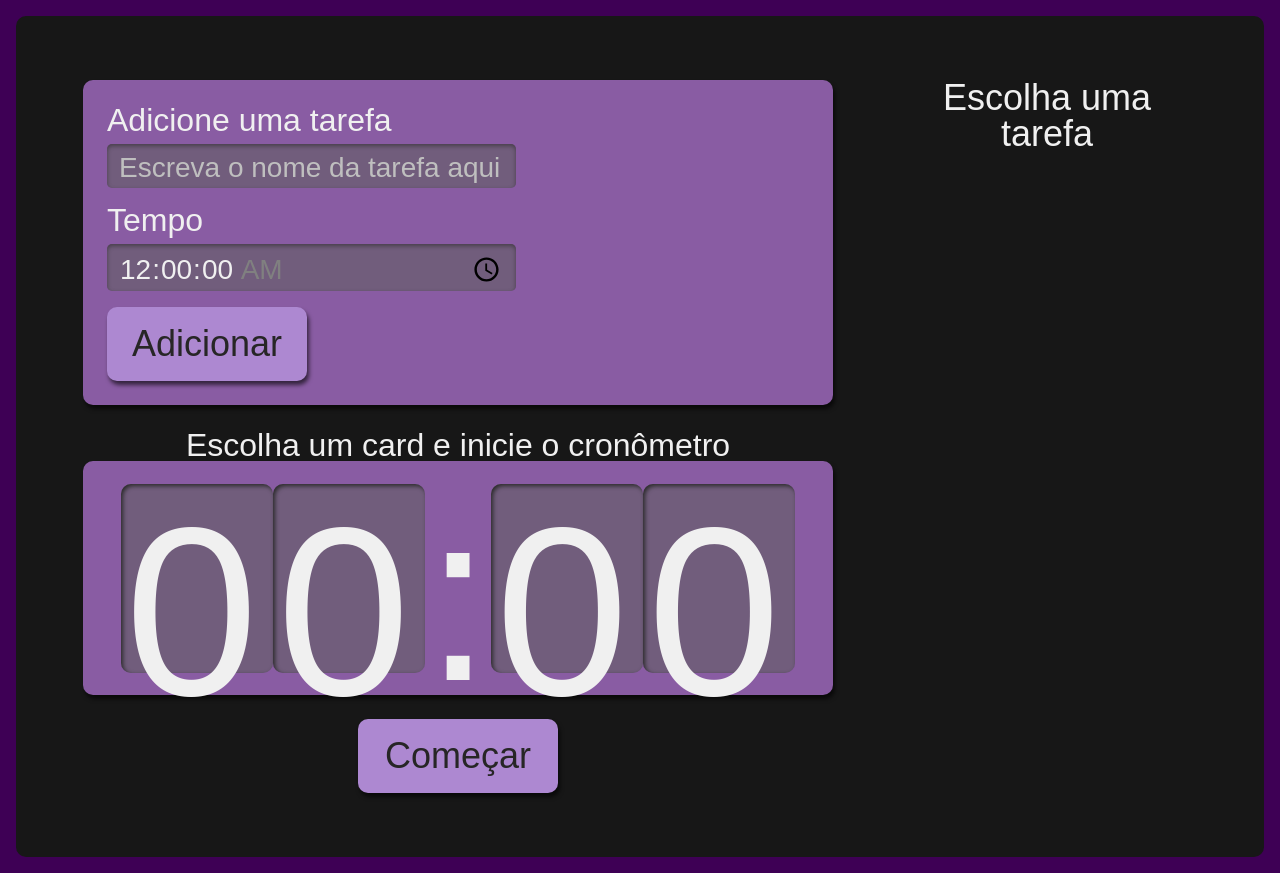
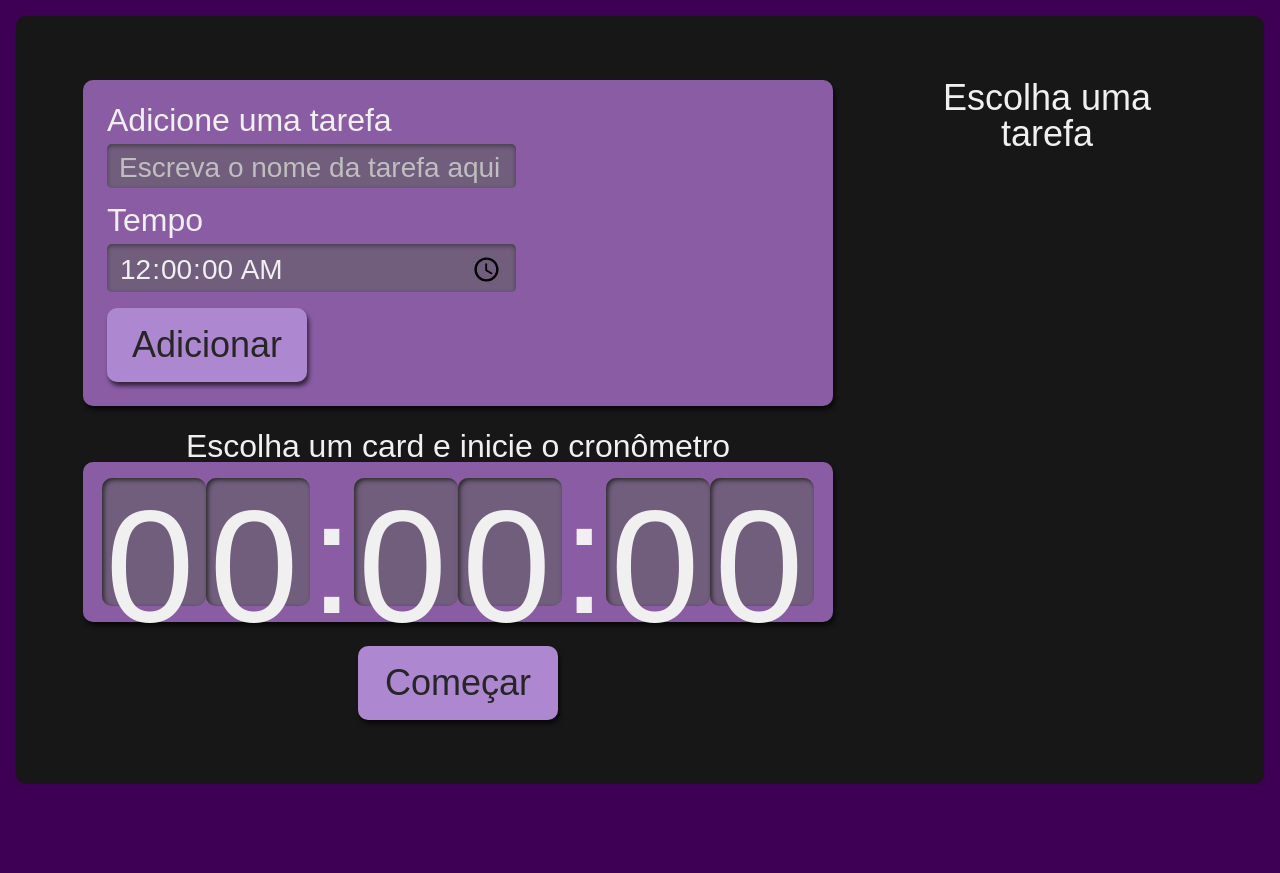
Before and after one commit to MelTami/project_matrix_react, a React (Create React App) app: page / in a window 1280 px wide. After the commit the page ends 800 px from the top, so only its background shows below. Built offline with nearby package versions, Linux system fonts and the light colour scheme.

Commit message:
prettier use and input start

```diff
--- a/src/components/Cronometro/Cronometro.module.scss
+++ b/src/components/Cronometro/Cronometro.module.scss
@@ -41,7 +41,7 @@
 
   @media screen and (min-width: 1280px) {
     .relogioWrapper {
-      font-size: 15rem;
+      font-size: 10rem;
     }
 
     p {
--- a/src/components/Cronometro/Relogio/Relogio.module.scss
+++ b/src/components/Cronometro/Relogio/Relogio.module.scss
@@ -7,8 +7,8 @@
   border-radius: 10px;
 
   @media screen and (min-width: 1280px) {
-    height: 10.8rem;
-    width: 9rem;
+    height: 7rem;
+    width: 6rem;
   }
 }
 
@@ -16,6 +16,6 @@
   height: 3.7rem;
 
   @media screen and (min-width: 1280px) {
-    height: 12.6rem;
+    height: 8rem;
   }
 }
--- a/src/components/Cronometro/Relogio/index.tsx
+++ b/src/components/Cronometro/Relogio/index.tsx
@@ -5,12 +5,18 @@ interface Props {
   tempo?: number;
 }
 export default function Relogio({ tempo = 0 }: Props) {
+  const horas = Math.floor(tempo / 3600);
+  tempo = tempo % 3600;
   const minutos = Math.floor(tempo / 60);
   const segundos = tempo % 60;
+  const [horaDezena, horaUnidade] = String(horas).padStart(2, "0");
   const [minutoDezena, minutoUnidade] = String(minutos).padStart(2, "0");
   const [segundoDezena, segundoUnidade] = String(segundos).padStart(2, "0");
   return (
     <React.Fragment>
+      <span className={style.relogioNumero}>{horaDezena}</span>
+      <span className={style.relogioNumero}>{horaUnidade}</span>
+      <span className={style.relogioDivisao}>:</span>
       <span className={style.relogioNumero}>{minutoDezena}</span>
       <span className={style.relogioNumero}>{minutoUnidade}</span>
       <span className={style.relogioDivisao}>:</span>
--- a/src/components/Formulario/index.tsx
+++ b/src/components/Formulario/index.tsx
@@ -3,6 +3,8 @@ import Botao from "../Botao";
 import style from "./Formulario.module.scss";
 import { v4 as uuidv4 } from "uuid";
 import { ITarefa } from "../../types/ITarefa";
+import { Input } from "./Input";
+import { useForm } from "react-hook-form";
 
 interface Props {
   setTarefas: React.Dispatch<React.SetStateAction<ITarefa[]>>;
@@ -11,6 +13,16 @@ interface Props {
 function Formulario({ setTarefas }: Props) {
   const [tarefa, setTarefa] = useState("");
   const [tempo, setTempo] = useState("00:00");
+  const {
+    register,
+    formState: { errors },
+  } = useForm({
+    defaultValues: {
+      tarefa: "",
+      tempo: "00:00:00",
+    },
+  });
+
   function adicionarTarefas(evento: React.FormEvent<HTMLFormElement>) {
     evento.preventDefault();
     setTarefas((tarefasAntigas) => [
@@ -32,26 +44,26 @@ function Formulario({ setTarefas }: Props) {
         <label htmlFor="tarefa">Adicione uma tarefa</label>
         <input
           type="text"
-          name="tarefa"
+          {...register("tarefa", { required: true })}
           placeholder="Escreva o nome da tarefa aqui"
           value={tarefa}
           onChange={(evento) => setTarefa(evento.target.value)}
           id="tarefa"
-          required
         />
       </div>
       <div className={style.inputContainer}>
         <label htmlFor="tempo">Tempo</label>
         <input
           type="time"
-          name="tempo"
+          {...register("tempo", {
+            required: true,
+            min: "00:00:01",
+            max: "01:30:00",
+          })}
           step="1"
           id="tempo"
           value={tempo}
           onChange={(evento) => setTempo(evento.target.value)}
-          min="00:00:00"
-          max="01:30:00"
-          required
         />
       </div>
       <div>
```
Also changed, not shown: src/components/Botao/index.tsx (+3 -4 lines), src/components/Formulario/Input/index.tsx (+4 -11 lines), tsconfig.json (+2 -8 lines), 2 other files (tests, documents, lock files or other folders).
